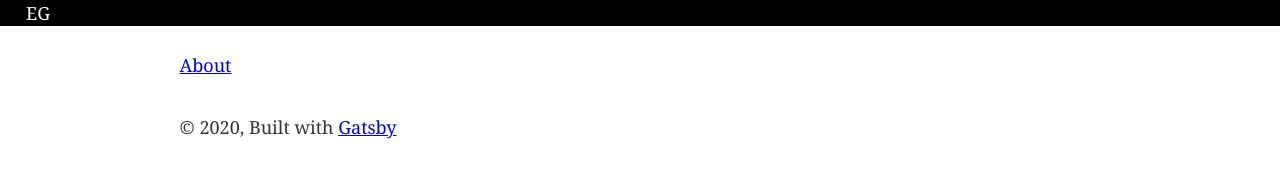
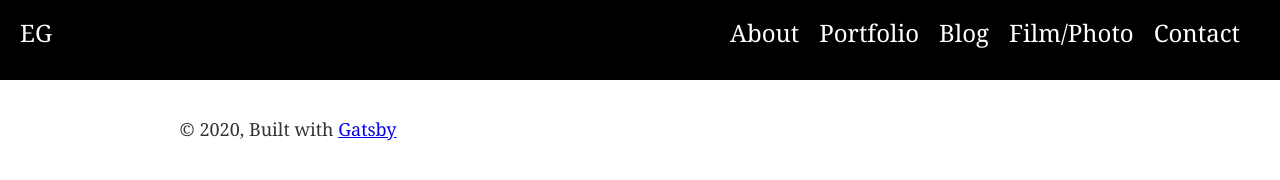
Before and after one commit to ethan-gustafson/ethangustafson.com, a Gatsby site: page / in a window 1280 px wide. Built offline with nearby package versions, Linux system fonts and the light colour scheme; Gatsby itself is replaced by a stand-in of ours.

Commit message:
styled navigation links to be in exact spots, added global css file to change width and height of html body

```diff
--- a/src/components/header/Nav.js
+++ b/src/components/header/Nav.js
@@ -1,10 +1,15 @@
 import React from "react";
-import { Navigation, Ul, Li, Link } from './styles/StyledNav.js';
+import { Navigation, Ul, Li, Link, Logo } from './styles/StyledNav.js';
 
 const Nav = () => (
   <Navigation>
+    <Logo to="/">EG</Logo>
     <Ul>
-      <Li><Link to="/">EG</Link></Li>
+      <Li><Link to="/about">About</Link></Li>
+      <Li><Link to="#portfolio">Portfolio</Link></Li>
+      <Li><Link to="#blog">Blog</Link></Li>
+      <Li><Link to="#film-video">Film/Photo</Link></Li>
+      <Li><Link to="#contact">Contact</Link></Li>
     </Ul>
   </Navigation>
 );
--- a/src/components/header/styles/StyledHeader.js
+++ b/src/components/header/styles/StyledHeader.js
@@ -4,4 +4,5 @@ import styled from 'styled-components';
 export const StyledHeader = styled.header`
   background-color: black;
   margin-bottom: 1.45rem;
+  height: 10%;
 `
--- a/src/components/header/styles/StyledNav.js
+++ b/src/components/header/styles/StyledNav.js
@@ -3,19 +3,34 @@ import { Link as A } from 'gatsby';
 import styled from 'styled-components';
 
 export const Navigation = styled.nav`
+  display: flex;
+  justify-content: space-between;
+
   margin: 0 auto;
   max-width: 960;
+  padding: 20px;
 `
 
 export const Ul = styled.ul`
-
+  display: flex;
 `
 
 export const Li = styled.li`
-
+  list-style-type: none;
+  margin-right: 20px;
 `
 
 export const Link = styled(props => (<A {...props}/>))`
+  font-size: 24px;
+
   color: white;
   text-decoration: none;
 `
+
+export const Logo = styled(props => (<A {...props}/>))`
+  position: relative;
+
+  color: white;
+  text-decoration: none;
+  font-size: 24px;
+`
--- a/src/components/layout.js
+++ b/src/components/layout.js
@@ -11,6 +11,7 @@ import { useStaticQuery, graphql } from "gatsby";
 
 import Header from "./header/Header.js";
 import "../css/layout.css";
+import "../css/global.css";
 
 const Layout = ({ children }) => {
   const data = useStaticQuery(graphql`
--- /dev/null
+++ b/src/css/global.css
@@ -0,0 +1,6 @@
+
+
+html, body, #___gatsby, #gatsby-focus-wrapper{
+  width: 100%;
+  height: 100%;
+}
--- a/src/pages/index.js
+++ b/src/pages/index.js
@@ -1,5 +1,4 @@
 import React from "react";
-import { Link } from "gatsby";
 
 import Layout from "../components/layout";
 import SEO from "../components/seo";
@@ -7,7 +6,6 @@ import SEO from "../components/seo";
 const IndexPage = () => (
   <Layout>
     <SEO title="Home" />
-    <Link to="/about">About</Link> <br />
   </Layout>
 );
 
```
